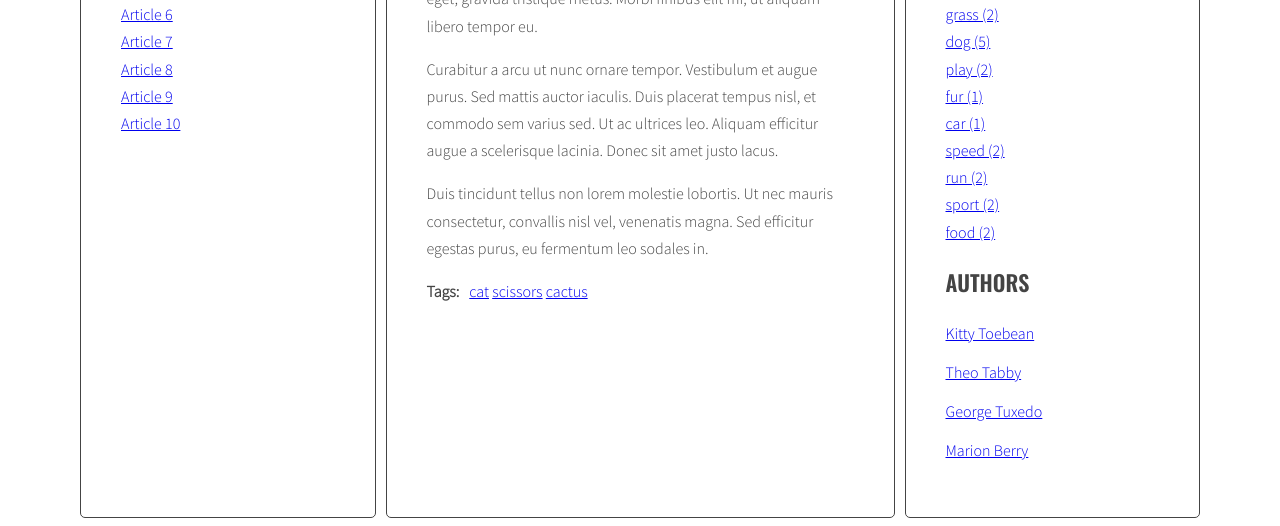
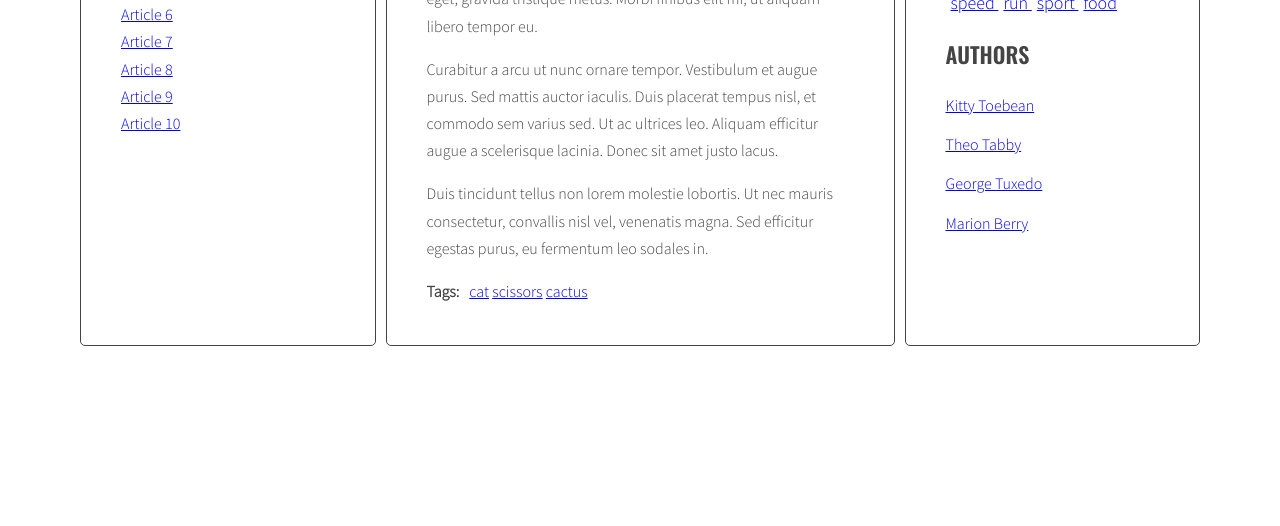
Before and after one commit to rzeznicky/javascript-blog, a website: page index.html in a window 1280 px wide. Shown: the part 493-1019 px from the top of the page. After the commit the page ends 847 px from the top, so only its background shows below. Drawn offline with nearby package versions, Linux system fonts and the light colour scheme.

Commit message:
Add cloud tag display  with scss styling

```diff
--- a/js/script.js
+++ b/js/script.js
@@ -20,10 +20,8 @@ function titleClickHandler(event){
   }
   /* [DONE] get 'href' attribute from the clicked link */
   const articleSelector = clickedElement.getAttribute('href');
-  // console.log('articleSelector: ', articleSelector);
   /* [DONE] find the correct article using the selector (value of 'href' attribute) */
   const targetArticle = document.querySelector(articleSelector);
-  // console.log(targetArticle);
   /* [DONE] add class 'active' to the correct article */
   targetArticle.classList.add('active');
 }
@@ -34,11 +32,12 @@ const optTitleListSelector = '.titles';
 const optArticleTagsSelector = '.post-tags .list';
 const optArticleAuthorSelector = '.post-author';
 const optTagsListSelector = '.list.tags';
+const optCloudClassCount = 5;
+const optCloudClassPrefix = 'tag-size-';
 
 function generateTitleLinks(customSelector = ''){
   /* [DONE] remove contents of titleList */
   const titleList = document.querySelector(optTitleListSelector);
-  // console.log('Deleted list: ', titleList);
   titleList.innerHTML = '';
   /* [DONE] for each article */
   const articles = document.querySelectorAll(optArticleSelector + customSelector);
@@ -46,30 +45,54 @@ function generateTitleLinks(customSelector = ''){
   for(let article of articles) {
     /* [DONE] get the article id */
     const articleId = article.getAttribute('id');
-    // console.log('articleId: ', articleId);
     /* [DONE] find the title element */
     const articleTitleElement = article.querySelector(optTitleSelector);
-    // console.log('articleTitleElement: ', articleTitleElement);
     /* [DONE] get the title from the title element */
     const articleTitle = articleTitleElement.innerHTML;
-    // console.log('articleTitle: ', articleTitle);
     /* [DONE] create HTML of the link */
     const linkHTML = '<li><a href="#' + articleId + '"><span>' + articleTitle + '</span></a></li>';
-    // console.log('linkHTML: ', linkHTML);
     /* [DONE] insert link into titleList */
     // another way to insert instead of: 'html = html + linkHTML' below:
     // titleList.insertAdjacentHTML('beforeend', linkHTML);
     html = html + linkHTML;
-    // console.log('html: ', html);
   }
   titleList.innerHTML = html;
   const links = document.querySelectorAll('.titles a');
-  // console.log('links: ', links);
   for(let link of links){
     link.addEventListener('click', titleClickHandler);
   }
 }
 generateTitleLinks();
+
+function calculateTagsParams(tags){
+  /* Define object params with two parameters: min and max */
+  let params = {
+    max: 0,
+    min: 999999
+  }
+  /* START LOOP for each tag in object */
+  for(let tag in tags){
+    // console.log(tag + ' is used ' + tags[tag] + ' times');
+    /* Compare amount of each tag appearance with max parameter and save highest value */
+    if(tags[tag] > params.max){
+      params.max = tags[tag];
+    }
+    /* Same with min parameter */
+    if(tags[tag] < params.min){
+      params.min = tags[tag];
+    }
+    /* END LOOP for each tag */
+  }
+  return params;
+}
+
+function calculateTagsClass(count, params){
+  const normalizedCount = count - params.min;
+  const normalizedMax = params.max - params.min;
+  const percentage = normalizedCount / normalizedMax;
+  const classNumber = Math.floor( percentage * (optCloudClassCount - 1) + 1 );
+  return optCloudClassPrefix + classNumber;
+}
 
 function generateTags(){
   /* [DONE] create a new variable allTags with an empty object */
@@ -77,34 +100,28 @@ function generateTags(){
   // console.log(allTags);
   /* [DONE] find all articles */
   const articles = document.querySelectorAll(optArticleSelector);
-  // console.log('ARTICLES: ', articles);
   /* [DONE] START LOOP: for every article: */
   for (let article of articles) {
     /* [DONE] find tags wrapper */
     const tagWrapper = article.querySelector(optArticleTagsSelector);
-    // console.log('tagWrapper: ', tagWrapper);
     /* [DONE] make html variable with empty string */
     let html = '';
     /* [DONE] get tags from data-tags attribute */
     const articleTags = article.getAttribute('data-tags');
-    // console.log('articleTags: ', articleTags);
     /* [DONE] split tags into array */
     const articleTagsArray = articleTags.split(' ');
-    // console.log('articleTagsArray: ', articleTagsArray);
     /* [DONE] START LOOP: for each tag */
     for (let tag of articleTagsArray) {
       /* [DONE] generate HTML of the link */
-      // const linkHTML = '<li><a href="#tag-' + tag + '">' + tag + '</a></li>';
       const linkHTML = `<li><a href="#tag-${tag}">${tag}</a></li>`;
-      // console.log('linkHTML: ', linkHTML);
       /* [DONE] add generated code to html variable */
       html = html + linkHTML + ' ';
-      // console.log('linkHTML: v2: ', linkHTML);
       /* [NEW] check if this link is NOT already in allTags */
       if(!allTags.hasOwnProperty(tag)){
         /* [NEW] add generated code to allTags array */
         allTags[tag]=1;
       }
+        /* [DONE] increment number of allTags */
       else {
         allTags[tag]++;
       }
@@ -112,19 +129,20 @@ function generateTags(){
     }
     /* [DONE] insert HTML of all the links into the tags wrapper */
     tagWrapper.innerHTML = html;
-    // console.log('tagWrapper: ', tagWrapper);
   /* [DONE] END LOOP: for every article: */
   }
-  /* [NEW] find list of tags in right column */
+  /* [DONE] find list of tags in right column */
   const tagList = document.querySelector(optTagsListSelector);
-  /* [NEW] create variable for all links HTML code */
+  /*  Add tagsParams variable */
+  const tagsParams = calculateTagsParams(allTags);
+  console.log('tagsParams: ', tagsParams);
+  /* [DONE] create variable for all links HTML code */
   let allTagsHTML = '';
-  /* [NEW] START LOOP: for each tag in allTags */
+  /* [DONE] START LOOP: for each tag in allTags */
   for(let tag in allTags){
-    /* [NEW] generate code of a link and add it to allTagsHTML */
+    /* [DONE] generate code of a link and add it to allTagsHTML */
     // allTagsHTML += '<li><a href="#tag-' + tag + '">' + tag + ' (' + allTags[tag] + ')</a></li>';
-    allTagsHTML += `<li><a href="#tag-${tag}">${tag} (${allTags[tag]})</a></li>`;
-    // ' (' + allTags[tag] + ')
+    allTagsHTML += `<li><a href="#tag-${tag}" class="${calculateTagsClass(allTags[tag], tagsParams)}"> ${tag} </a></li>`;
   /* [NEW] END LOOP: for each tag in allTags */
   }
   /* [NEW] add html from allTagsHTML to tagList */
@@ -171,7 +189,6 @@ function tagClickHandler(event){
 function addClickListenersToTags(){
   /* [DONE] find all links to tags */
   const tagLinks = document.querySelectorAll('.post-tags .list a');
-  // console.log('tagLinks: ', tagLinks);
   /* [DONE] START LOOP: for each link */
   for(let link of tagLinks){
     /* [DONE] add tagClickHandler as event listener for that link */
@@ -184,20 +201,16 @@ addClickListenersToTags();
 function generateAuthors(){
   /* [DONE] find all articles */
   const articles = document.querySelectorAll(optArticleSelector);
-  // console.log('ARTICLES: ', articles);
   /* [DONE] START LOOP: for every article: */
   for (let article of articles) {
     /* [DONE] find author wrapper */
     const authorWrapper = article.querySelector(optArticleAuthorSelector);
-    // console.log('authorWrapper: ', authorWrapper);
     /* [DONE] make html variable with empty string */
     let html = '';
     /* [DONE] get author from data-author attribute */
     const articleAuthor = article.getAttribute('data-author');
-    // console.log('articleAuthor: ', articleAuthor);
     /* [DONE] generate HTML of the link */
     const linkHTML =`by <a href="#${articleAuthor}">${articleAuthor.toUpperCase()}</a>`;
-    // console.log('linkHTML: ', linkHTML);
     /* [DONE] add generated code to html variable */
     html = html + linkHTML;
     /* [DONE] insert HTML of all the links into the author wrapper */
@@ -213,7 +226,6 @@ function authorClickHandler(event){
   /* [DONE] make new constant named "clickedElement" and give it the value of "this" */
   const clickedElement = this;
   console.log('Author was clicked!');
-  // console.log(event);
   console.log('clicked: ', clickedElement);
   /* [DONE] make a new constant "href" and read the attribute "href" of the clicked element */
   const href = clickedElement.getAttribute('href');
@@ -231,7 +243,6 @@ function authorClickHandler(event){
 function addClickListenersToAuthors(){
   /* [DONE] find all links to authors */
   const authorLinks = document.querySelectorAll('.post-author a');
-  // console.log('authorLinks: ', authorLinks);
   /* [DONE] START LOOP: for each link */
   for(let link of authorLinks){
     /* [DONE] add authorClickHandler as event listener for that link */
--- a/sass/style.scss
+++ b/sass/style.scss
@@ -123,3 +123,29 @@ body {
     margin: 0 10px 0 0;
   }
 }
+
+/* Tags */
+.sidebar .tags li {
+  display: inline;
+  margin-left: 5px;
+}
+
+.tag-size-5 {
+  font-size: 36px;
+}
+
+.tag-size-4 {
+  font-size: 30px;
+}
+
+.tag-size-3 {
+  font-size: 24px;
+}
+
+.tag-size-2 {
+  font-size: 18px;
+}
+
+.tag-size-1 {
+  font-size: 12px;
+}
```
Also changed, not shown: css/style.css, 1 other file.
